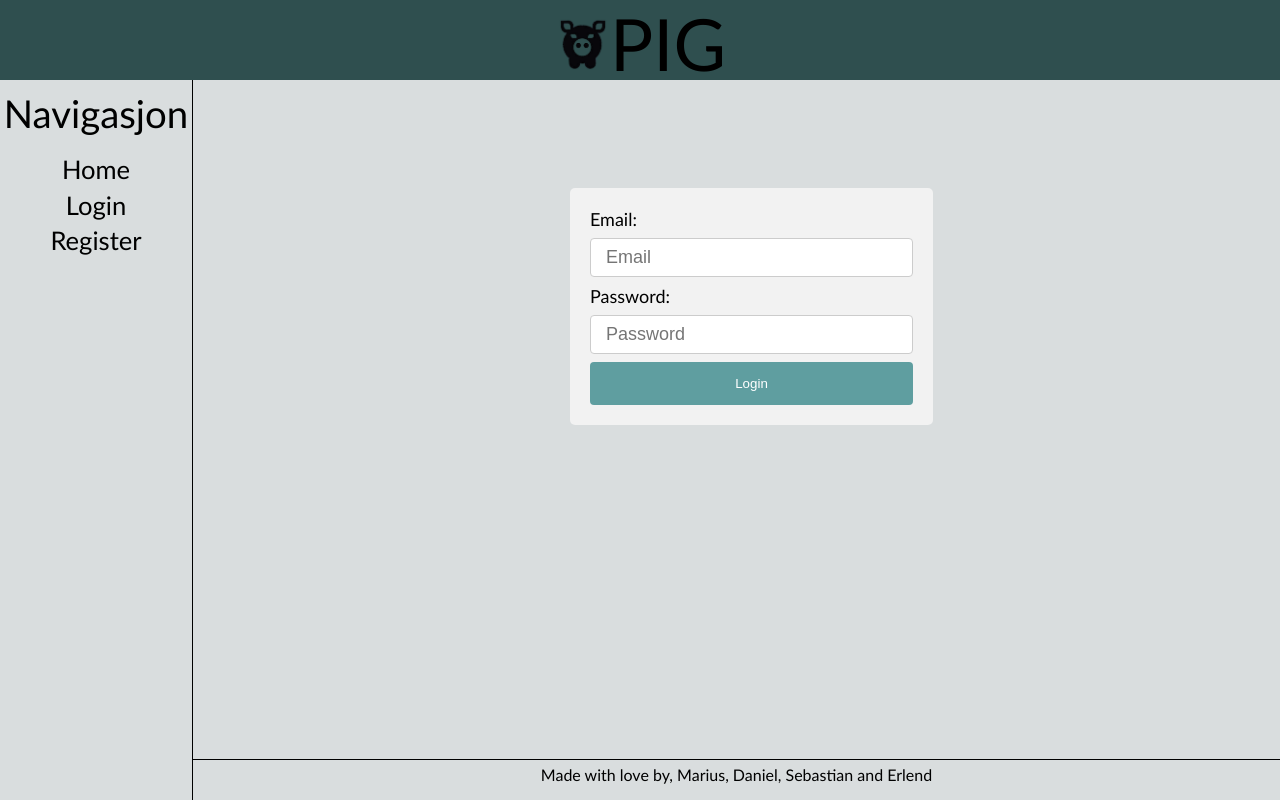
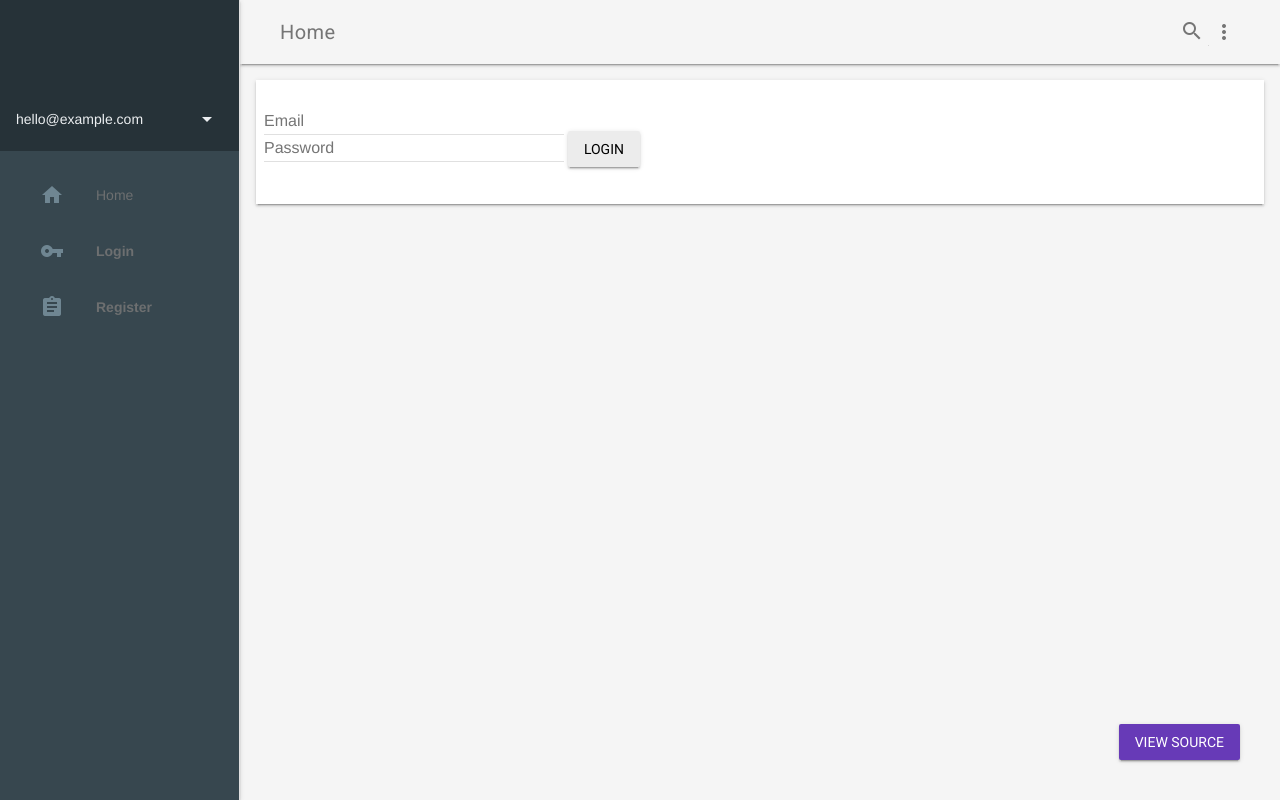
Before and after one commit to mariusaarsnes/PIG, a Flask app: page /login in a window 1280 px wide. Run offline with Flask 2, Linux system fonts and the light colour scheme.

Commit message:
added a google framework for material design and made a base layout

```diff
--- /dev/null
+++ b/pig/static/style/styles.css
@@ -0,0 +1,215 @@
+/**
+ * Copyright 2015 Google Inc. All Rights Reserved.
+ *
+ * Licensed under the Apache License, Version 2.0 (the "License");
+ * you may not use this file except in compliance with the License.
+ * You may obtain a copy of the License at
+ *
+ *      http://www.apache.org/licenses/LICENSE-2.0
+ *
+ * Unless required by applicable law or agreed to in writing, software
+ * distributed under the License is distributed on an "AS IS" BASIS,
+ * WITHOUT WARRANTIES OR CONDITIONS OF ANY KIND, either express or implied.
+ * See the License for the specific language governing permissions and
+ * limitations under the License.
+ */
+
+html, body {
+  font-family: 'Roboto', 'Helvetica', sans-serif;
+}
+.demo-avatar {
+  width: 48px;
+  height: 48px;
+  border-radius: 24px;
+}
+.demo-layout .mdl-layout__header .mdl-layout__drawer-button {
+  color: rgba(0, 0, 0, 0.54);
+}
+.mdl-layout__drawer .avatar {
+  margin-bottom: 16px;
+}
+.demo-drawer {
+  border: none;
+}
+/* iOS Safari specific workaround */
+.demo-drawer .mdl-menu__container {
+  z-index: -1;
+}
+.demo-drawer .demo-navigation {
+  z-index: -2;
+}
+/* END iOS Safari specific workaround */
+.demo-drawer .mdl-menu .mdl-menu__item {
+  display: -webkit-flex;
+  display: -ms-flexbox;
+  display: flex;
+  -webkit-align-items: center;
+      -ms-flex-align: center;
+          align-items: center;
+}
+.demo-drawer-header {
+  box-sizing: border-box;
+  display: -webkit-flex;
+  display: -ms-flexbox;
+  display: flex;
+  -webkit-flex-direction: column;
+      -ms-flex-direction: column;
+          flex-direction: column;
+  -webkit-justify-content: flex-end;
+      -ms-flex-pack: end;
+          justify-content: flex-end;
+  padding: 16px;
+  height: 151px;
+}
+.demo-avatar-dropdown {
+  display: -webkit-flex;
+  display: -ms-flexbox;
+  display: flex;
+  position: relative;
+  -webkit-flex-direction: row;
+      -ms-flex-direction: row;
+          flex-direction: row;
+  -webkit-align-items: center;
+      -ms-flex-align: center;
+          align-items: center;
+  width: 100%;
+}
+
+.demo-navigation {
+  -webkit-flex-grow: 1;
+      -ms-flex-positive: 1;
+          flex-grow: 1;
+}
+.demo-layout .demo-navigation .mdl-navigation__link {
+  display: -webkit-flex !important;
+  display: -ms-flexbox !important;
+  display: flex !important;
+  -webkit-flex-direction: row;
+      -ms-flex-direction: row;
+          flex-direction: row;
+  -webkit-align-items: center;
+      -ms-flex-align: center;
+          align-items: center;
+  color: rgba(255, 255, 255, 0.56);
+  font-weight: 500;
+}
+.demo-layout .demo-navigation .mdl-navigation__link:hover {
+  background-color: #00BCD4;
+  color: #37474F;
+}
+.demo-navigation .mdl-navigation__link .material-icons {
+  font-size: 24px;
+  color: rgba(255, 255, 255, 0.56);
+  margin-right: 32px;
+}
+
+.demo-content {
+  max-width: 1080px;
+}
+
+.demo-charts {
+  -webkit-align-items: center;
+      -ms-flex-align: center;
+          align-items: center;
+}
+.demo-chart:nth-child(1) {
+  color: #ACEC00;
+}
+.demo-chart:nth-child(2) {
+  color: #00BBD6;
+}
+.demo-chart:nth-child(3) {
+  color: #BA65C9;
+}
+.demo-chart:nth-child(4) {
+  color: #EF3C79;
+}
+.demo-graphs {
+  padding: 16px 32px;
+  display: -webkit-flex;
+  display: -ms-flexbox;
+  display: flex;
+  -webkit-flex-direction: column;
+      -ms-flex-direction: column;
+          flex-direction: column;
+  -webkit-align-items: stretch;
+      -ms-flex-align: stretch;
+          align-items: stretch;
+}
+/* TODO: Find a proper solution to have the graphs
+ * not float around outside their container in IE10/11.
+ * Using a browserhacks.com solution for now.
+ */
+_:-ms-input-placeholder, :root .demo-graphs {
+  min-height: 664px;
+}
+_:-ms-input-placeholder, :root .demo-graph {
+  max-height: 300px;
+}
+/* TODO end */
+.demo-graph:nth-child(1) {
+  color: #00b9d8;
+}
+.demo-graph:nth-child(2) {
+  color: #d9006e;
+}
+
+.demo-cards {
+  -webkit-align-items: flex-start;
+      -ms-flex-align: start;
+          align-items: flex-start;
+  -webkit-align-content: flex-start;
+      -ms-flex-line-pack: start;
+          align-content: flex-start;
+}
+.demo-cards .demo-separator {
+  height: 32px;
+}
+.demo-cards .mdl-card__title.mdl-card__title {
+  color: white;
+  font-size: 24px;
+  font-weight: 400;
+}
+.demo-cards ul {
+  padding: 0;
+}
+.demo-cards h3 {
+  font-size: 1em;
+}
+.demo-updates .mdl-card__title {
+  min-height: 200px;
+  background-image: url('images/dog.png');
+  background-position: 90% 100%;
+  background-repeat: no-repeat;
+}
+.demo-cards .mdl-card__actions a {
+  color: #00BCD4;
+  text-decoration: none;
+}
+
+.demo-options h3 {
+  margin: 0;
+}
+.demo-options .mdl-checkbox__box-outline {
+  border-color: rgba(255, 255, 255, 0.89);
+}
+.demo-options ul {
+  margin: 0;
+  list-style-type: none;
+}
+.demo-options li {
+  margin: 4px 0;
+}
+.demo-options .material-icons {
+  color: rgba(255, 255, 255, 0.89);
+}
+.demo-options .mdl-card__actions {
+  height: 64px;
+  display: -webkit-flex;
+  display: -ms-flexbox;
+  display: flex;
+  box-sizing: border-box;
+  -webkit-align-items: center;
+      -ms-flex-align: center;
+          align-items: center;
+}
--- a/pig/templates/login.html
+++ b/pig/templates/login.html
@@ -1,19 +1,27 @@
 {% extends "template.html" %}
 {% block head %}
     {{super()}}
-    <link rel="stylesheet" type="text/css" href="{{ url_for('static', filename='style/login_style.css') }}">
+
 {% endblock %}
 {% block content %}
-    <main-content style="width: 100%; min-width: 250px; margin-top: 10%;">
+
+
+    <main-content>
         <form id="login-form" method="post">
+            <div class="mdl-textfield mdl-js-textfield">
             {% if error %}
                 <p id="error">Invalid username or password</p>
             {% endif %}
-            <label for="Username">Email: </label>
-            <input type = "text" name = "Username" placeholder= "Email">
-            <label for="Password">Password:</label>
-            <input type = "password" name = "Password" placeholder = "Password">
-            <button type="submit" name="Login" id="button">Login</button>
+            <label class="mdl-textfield__label" for="Username">Email: </label>
+            <input class="mdl-textfield__input" type = "text" name = "Username" placeholder= "Email">
+            <label class="mdl-textfield__label" for="Password">Password:</label>
+            <input class="mdl-textfield__input" type = "password" name = "Password" placeholder = "Password">
+
+            </div>
+            <button class="mdl-button mdl-js-button mdl-button--raised" type="submit" name="Login" id="button">Login</button>
+
         </form>
     </main-content>
+
+
 {% endblock %}
--- a/pig/templates/register.html
+++ b/pig/templates/register.html
@@ -1,7 +1,7 @@
 {% extends "template.html" %}
 {% block head %}
     {{super()}}
-    <link rel="stylesheet" type="text/css" href="{{ url_for('static', filename='style/login_style.css') }}">
+
 {% endblock %}
 {% block content %}
     <main-content style="width: 100%; min-width: 250px; margin-top: 10%;">
--- a/pig/templates/template.html
+++ b/pig/templates/template.html
@@ -1,48 +1,103 @@
 <head>
     {% block head %}
         <title>PIG-Partition Into Groups</title>
-        <link rel="stylesheet" type="text/css" href="{{ url_for('static', filename='style/main_style.css') }}">
+        <link rel="stylesheet" type="text/css" href="{{ url_for('static', filename='style/styles.css') }}">
+        <link rel="stylesheet" href="https://fonts.googleapis.com/css?family=Roboto:regular,bold,italic,thin,light,bolditalic,black,medium&amp;lang=en">
+        <link rel="stylesheet" href="https://fonts.googleapis.com/icon?family=Material+Icons">
+        <link rel="stylesheet" href="https://code.getmdl.io/1.3.0/material.deep_purple-pink.min.css">
+        <style>
+        #view-source {
+          position: fixed;
+          display: block;
+          right: 0;
+          bottom: 0;
+          margin-right: 40px;
+          margin-bottom: 40px;
+          z-index: 900;
+        }
+        </style>
+
     {% endblock %}
 </head>
 
 <body>
-    <container>
-        <header>
-            <header-content>
-                <img src="{{ url_for('static', filename='img/pig_logo.png') }}" id="logo"><a>PIG</a>
-                {% if user.is_authenticated %}
-                    <a id="user">Logged in as: {{ user.full_name }}</a>
-                {% endif %}
-            </header-content>
+    <div class="demo-layout mdl-layout mdl-js-layout mdl-layout--fixed-drawer mdl-layout--fixed-header">
+      <header class="demo-header mdl-layout__header mdl-color--grey-100 mdl-color-text--grey-600">
+        <div class="mdl-layout__header-row">
+          <span class="mdl-layout-title">Home</span>
+          <div class="mdl-layout-spacer"></div>
+          <div class="mdl-textfield mdl-js-textfield mdl-textfield--expandable">
+            <label class="mdl-button mdl-js-button mdl-button--icon" for="search">
+              <i class="material-icons">search</i>
+            </label>
+            <div class="mdl-textfield__expandable-holder">
+              <input class="mdl-textfield__input" type="text" id="search">
+              <label class="mdl-textfield__label" for="search">Enter your query...</label>
+            </div>
+          </div>
+          <button class="mdl-button mdl-js-button mdl-js-ripple-effect mdl-button--icon" id="hdrbtn">
+            <i class="material-icons">more_vert</i>
+          </button>
+          <ul class="mdl-menu mdl-js-menu mdl-js-ripple-effect mdl-menu--bottom-right" for="hdrbtn">
+            <li class="mdl-menu__item">About</li>
+            <li class="mdl-menu__item">Contact</li>
+            <li class="mdl-menu__item">Legal information</li>
+          </ul>
+        </div>
+
+
+      </header>
+      <div class="demo-drawer mdl-layout__drawer mdl-color--blue-grey-900 mdl-color-text--blue-grey-50">
+        <header class="demo-drawer-header">
+<!--          <img src="{{ url_for('static', filename='img/pig_logo.png') }}" class="demo-avatar">-->
+          <div class="demo-avatar-dropdown">
+            <span>hello@example.com</span>
+            <div class="mdl-layout-spacer"></div>
+            <button id="accbtn" class="mdl-button mdl-js-button mdl-js-ripple-effect mdl-button--icon">
+              <i class="material-icons" role="presentation">arrow_drop_down</i>
+              <span class="visuallyhidden">Accounts</span>
+            </button>
+            <ul class="mdl-menu mdl-menu--bottom-right mdl-js-menu mdl-js-ripple-effect" for="accbtn">
+              <li class="mdl-menu__item">hello@example.com</li>
+              <li class="mdl-menu__item">info@example.com</li>
+              <li class="mdl-menu__item"><i class="material-icons">add</i>Add another account...</li>
+            </ul>
+          </div>
         </header>
-        <sidebar>
-            <side-text>
-                {% if user.is_authenticated %}
-                    <p id="navigasjon">Navigasjon</p>
-                    <a href="{{ url_for('home') }}" id="sidebar-option">Home</a>
-                    <a href="{{ url_for('create_division') }}" id="sidebar-option">Create division</a>
-                    <a href="{{ url_for('create_division') }}" id="sidebar-option">My divisions</a>
-                   <!-- <a href="{{ url_for('apply_group') }}" id="sidebar-option">My participations</a>-->
-                    <a href="{{ url_for('logout') }}" id="sidebar-option">Logout</a>
-                {% else %}
-                    <p id="navigasjon">Navigasjon</p>
-                    <a href="{{ url_for('home') }}" id="sidebar-option">Home</a>
-                    <a href="{{ url_for('login') }}" id="sidebar-option">Login</a>
-                    <a href="{{ url_for('register') }}" id="sidebar-option">Register</a>
-                {% endif %}
-            </side-text>
-        </sidebar>
-        <main>
-            <main-content>
+
+        <nav class="demo-navigation mdl-navigation mdl-color--blue-grey-800">
+            {% if user.is_authenticated %}
+          <a class="mdl-navigation__link" href="{{ url_for('home') }}"><i class="mdl-color-text--blue-grey-400 material-icons" role="presentation">home</i>Home</a>
+            <a class="mdl-navigation__link" href="{{ url_for('login') }}"><i class="mdl-color-text--blue-grey-400 material-icons" role="presentation">vpn_key</i><b>Login</b></a>
+            <a class="mdl-navigation__link" href="{{ url_for('register') }}"><i class="mdl-color-text--blue-grey-400 material-icons" role="presentation">assignment</i><b>Register</b></a>
+            {% else %}
+            <a class="mdl-navigation__link" href="{{ url_for('home') }}"><i class="mdl-color-text--blue-grey-400 material-icons" role="presentation">home</i>Home</a>
+            <a class="mdl-navigation__link" href="{{ url_for('login') }}"><i class="mdl-color-text--blue-grey-400 material-icons" role="presentation">vpn_key</i><b>Login</b></a>
+            <a class="mdl-navigation__link" href="{{ url_for('register') }}"><i class="mdl-color-text--blue-grey-400 material-icons" role="presentation">assignment</i><b>Register</b></a>
+          {% endif %}
+        </nav>
+      </div>
+        <main class="mdl-layout__content mdl-color--grey-100">
+        <div class="mdl-grid demo-content">
+            <div class="demo-charts mdl-color--white mdl-shadow--2dp mdl-cell mdl-cell--12-col mdl-grid">
+          <main-content>
                 {% block content %}{% endblock %}
             </main-content>
+          </div>
+            </div>
+
         </main>
-        <footer>
-            <footer-content>
-                <p>Made with love by, Marius, Daniel, Sebastian and Erlend</p>
-            </footer-content>
-        </footer>
-    </container>
-    {% block bottom %}
-    {% endblock %}
-</body>
+
+
+
+
+
+
+
+
+
+
+
+      <a href="https://github.com/google/material-design-lite/blob/mdl-1.x/templates/dashboard/" target="_blank" id="view-source" class="mdl-button mdl-js-button mdl-button--raised mdl-js-ripple-effect mdl-button--colored mdl-color-text--white">View Source</a>
+    <script src="https://code.getmdl.io/1.3.0/material.min.js"></script>
+  </body>
```
